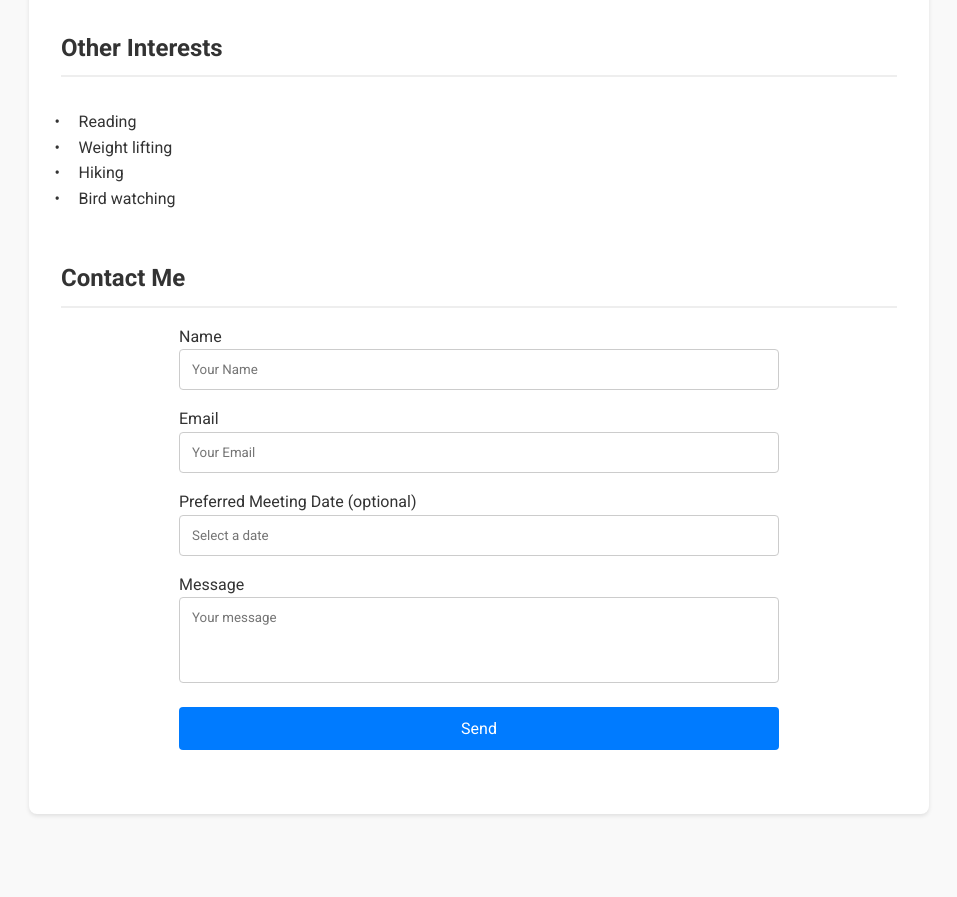
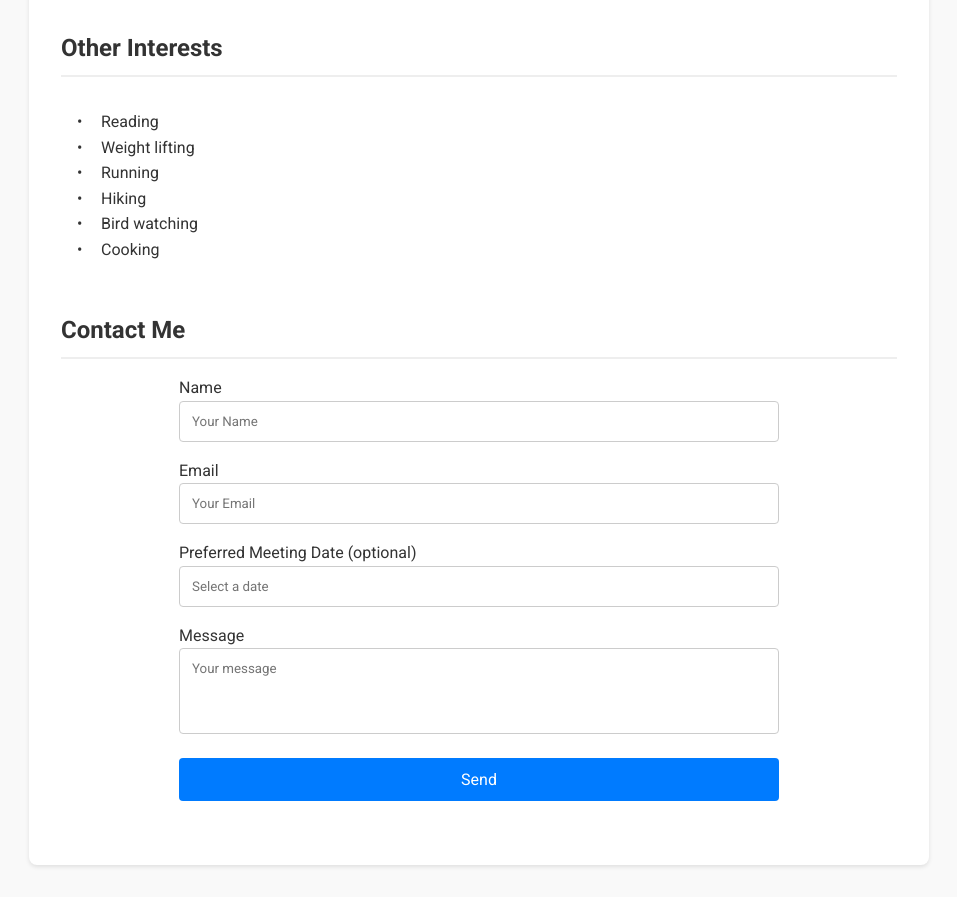
Before and after one commit to georgeshields/ResumeSite, a plain HTML site: page index.html in a window 1280 px wide. Shown: the part 2403-3300 px from the top of the page, without its empty margins (161-1118 px from the left). Before the commit the page ends 3249 px from the top, so only its background shows below. Drawn offline with nearby package versions, Linux system fonts and the light colour scheme.

Commit message:
fixed bullets for interests

```diff
--- a/index.html
+++ b/index.html
@@ -342,10 +342,12 @@
         <h2>Other Interests</h2>
         <div class="skill">
             <ul>
-                <li style="list-style-position: inside; margin-left: 0.1rem;">Reading </li>
-                <li style="list-style-position: inside; margin-left: 0.1rem;">Weight lifting </li>
-                <li style="list-style-position: inside; margin-left: 0.1rem;">Hiking </li>
-                <li style="list-style-position: inside; margin-left: 0.1rem;">Bird watching </li>
+                <li>Reading </li>
+                <li>Weight lifting </li>
+                <li>Running</li>
+                <li>Hiking </li>
+                <li>Bird watching </li>
+                <li>Cooking </li>
             </ul>
         </div>
     </section>
```
